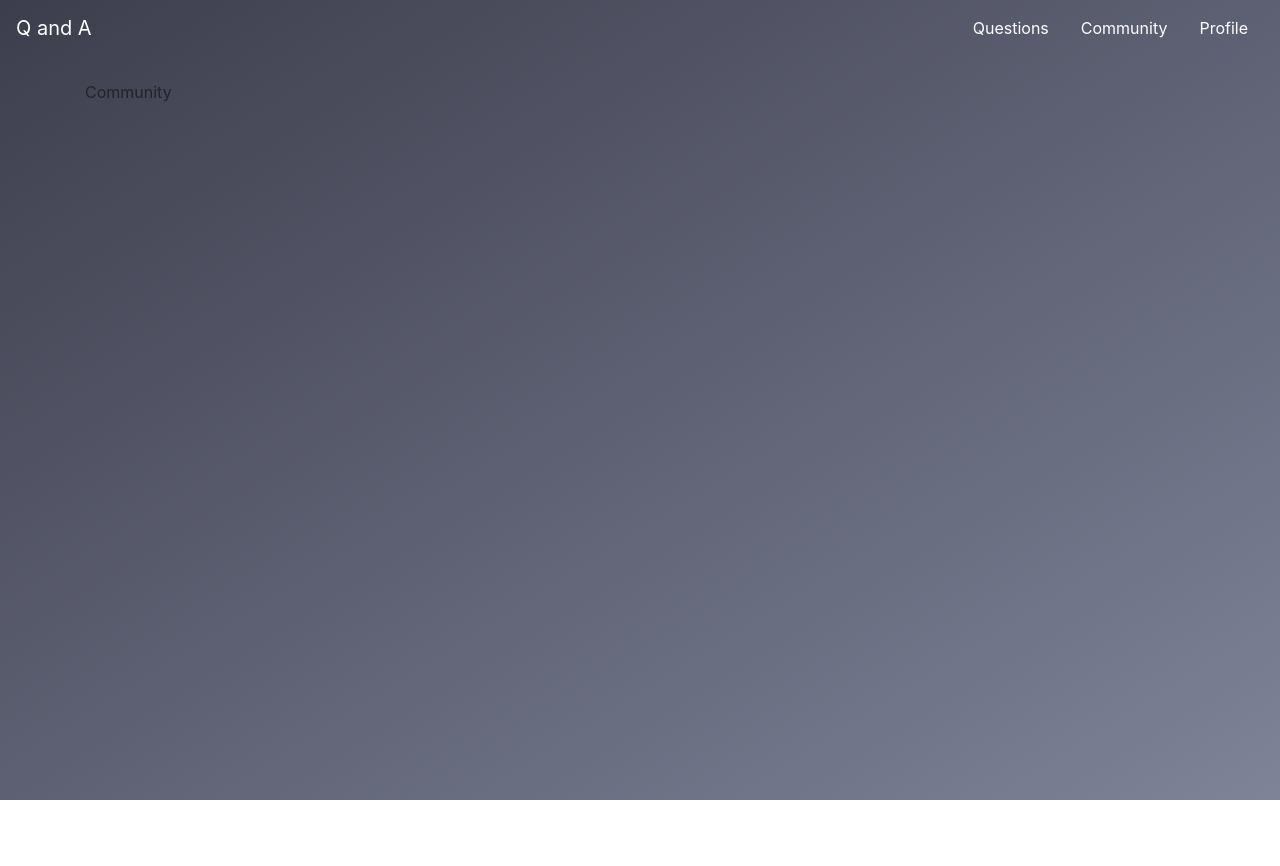
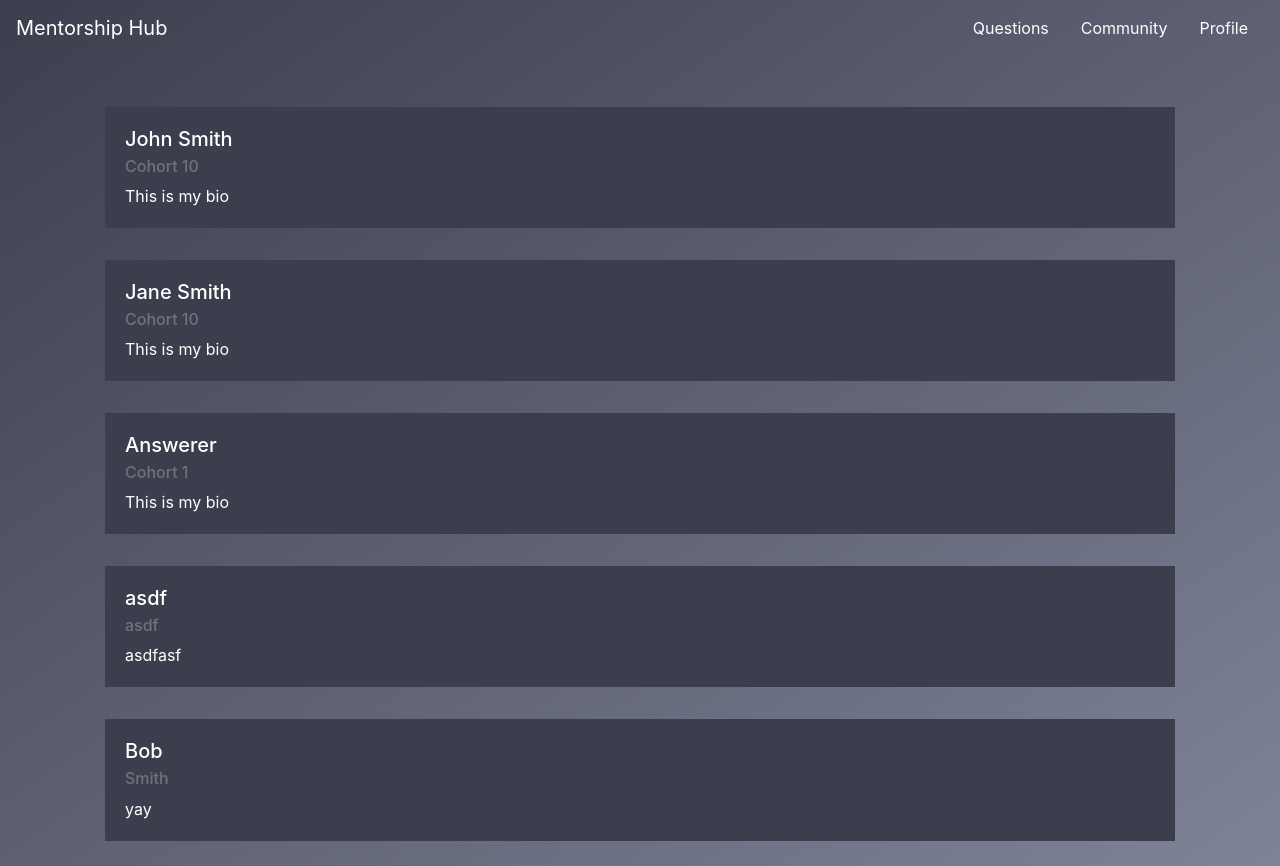
Before and after one commit to webbdm/Q-and-A-Hub, a React app: page /community in a window 1280 px wide. Before the commit the page ends 800 px from the top, so only its background shows below. Built offline with nearby package versions, Linux system fonts and the light colour scheme; data requests are answered from the project's data file.

Commit message:
Styled community page

```diff
--- a/src/components/Header.js
+++ b/src/components/Header.js
@@ -6,7 +6,7 @@ import "./Header.scss";
 const Header = () => {
   return <header className="App-header">
     <nav className="navbar ">
-      <div href="#" className="navbar-brand">Q and A</div>
+      <div href="#" className="navbar-brand">Mentorship Hub</div>
 
       <div className="nav-links">
         <Link
--- a/src/components/community/Community.js
+++ b/src/components/community/Community.js
@@ -1,11 +1,36 @@
-import React, { Component, Fragment } from "react";
+import React, { Component } from "react";
+
+import { profiles } from "../../providers/api";
+
+import "./Community.scss";
 
 class Community extends Component {
-	render() {
-		return <Fragment>
-			<div>Community</div>
-		</Fragment>;
-	}
+    constructor() {
+        super();
+
+        this.state = {
+            community: []
+        };
+    }
+
+    async componentDidMount() {
+        const community = await profiles.get();
+        this.setState({ community: community.data });
+    }
+    render() {
+        const { community } = this.state;
+
+        return <div className="community-wrapper card-columns">
+            {community.map(member => <div className="card">
+                <div class="card-body">
+                    <h5 class="card-title">{member.name}</h5>
+                    <h6 class="card-subtitle mb-2 text-muted">{member.cohort}</h6>
+                    <p class="card-text">{member.bio}</p>
+                </div>
+            </div>
+
+            )}</div>;
+    }
 }
 
 export default Community;
--- /dev/null
+++ b/src/components/community/Community.scss
@@ -0,0 +1,9 @@
+.community-wrapper {
+    display: flex;
+    flex-direction: row;
+    flex-wrap: wrap;
+    .card {
+        margin: 20px;
+        color: white;
+    }
+}
--- a/src/components/question/Question.scss
+++ b/src/components/question/Question.scss
@@ -16,6 +16,7 @@ $dark: #3D3E4D;
 .card {
   border: none !important;
   background-color: $dark !important;
+  //opacity: 0.8;
   .card-body, .card-header,
   textarea, .input-group-text {
     border: none !important;
```
